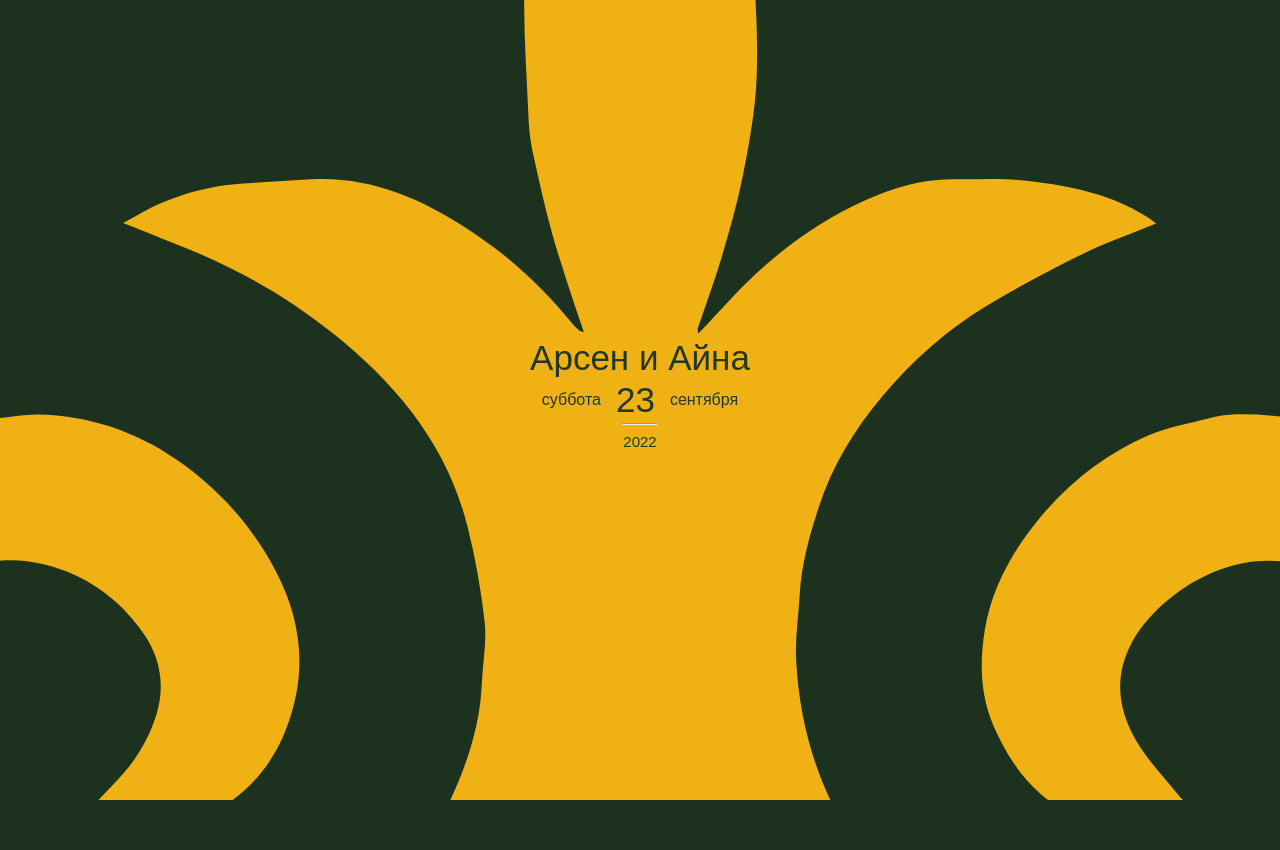
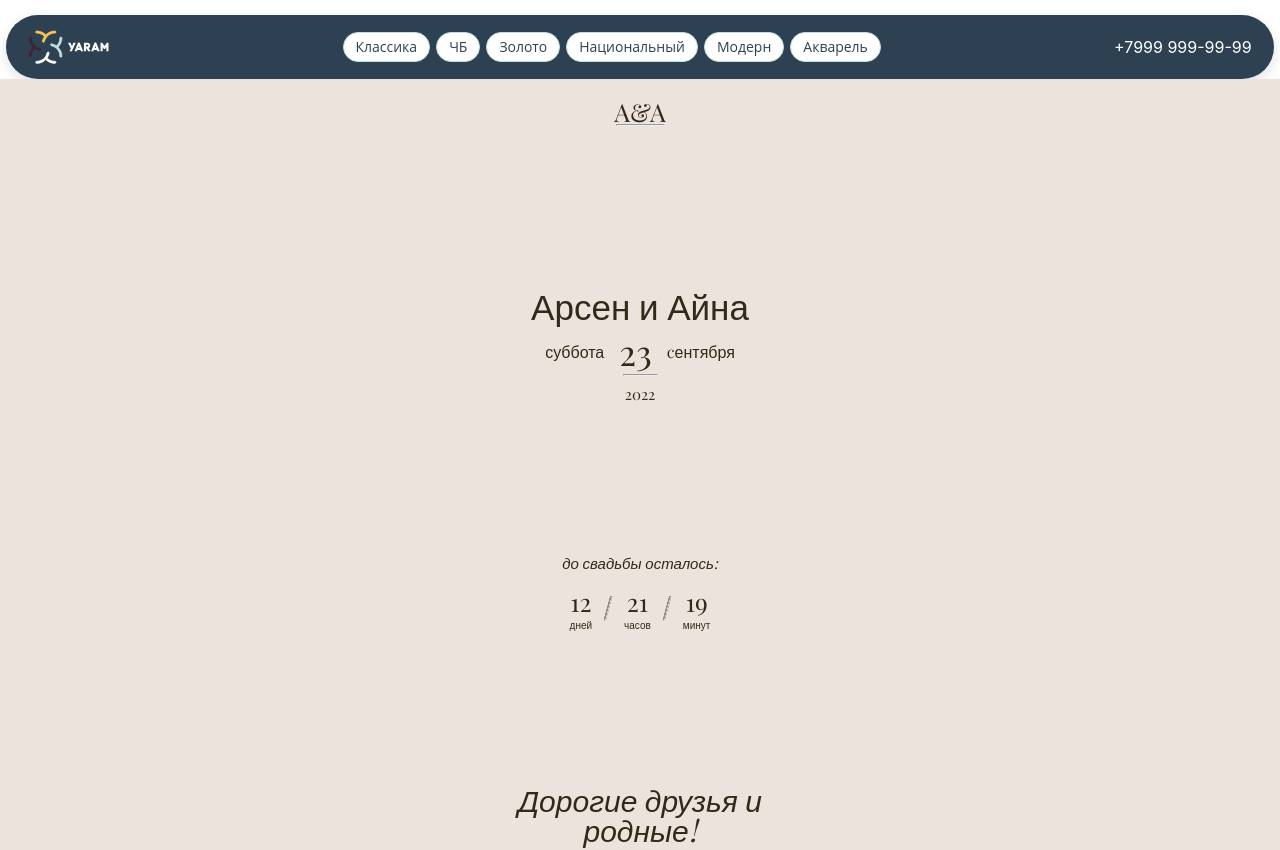
Before and after one commit to dot-nalchik/wedding-2, a React (Create React App) app: page / in a window 1280 px wide. Shown: the top 850 px of the page. Built offline with nearby package versions, Linux system fonts and the light colour scheme; a web font is replaced by a local one.

Commit message:
set themes opening btns

```diff
--- a/src/App.tsx
+++ b/src/App.tsx
@@ -15,20 +15,44 @@ function App() {
     setTheme(event.target.value as EThemes)
   }
 
+  function openClassic() {
+    setTheme(EThemes.Classic)
+  }
+
+  function openAquarell() {
+    setTheme(EThemes.Aquarell)
+  }
+
+  function openGold() {
+    setTheme(EThemes.Gold)
+  }
+
+  function openBlackAndWhite() {
+    setTheme(EThemes.BlackAndWhite)
+  }
+
+  function openModern() {
+    setTheme(EThemes.Modern)
+  }
+
+  function openNational() {
+    setTheme(EThemes.National)
+  }
+
   return (
       <div className="App">
-        {/*<div className="selector_box">*/}
-        {/*  <img src={logo} alt="logo"/>*/}
-        {/*  <div className="selectTheme">*/}
-        {/*    <button >Классика</button>*/}
-        {/*    <button>ЧБ</button>*/}
-        {/*    <button>Золото</button>*/}
-        {/*    <button>Национальный</button>*/}
-        {/*    <button>Модерн</button>*/}
-        {/*    <button>Акварель</button>*/}
-        {/*  </div>*/}
-        {/*  <a className="mobilePhone" href="tel:+79999999999">+7999 999-99-99</a>*/}
-        {/*</div>*/}
+        <div className="selector_box">
+          <img src={logo} alt="logo"/>
+          <div className="selectTheme">
+            <button onClick={openClassic}>Классика</button>
+            <button onClick={openBlackAndWhite}>ЧБ</button>
+            <button onClick={openGold}>Золото</button>
+            <button onClick={openNational}>Национальный</button>
+            <button onClick={openModern}>Модерн</button>
+            <button onClick={openAquarell}>Акварель</button>
+          </div>
+          <a className="mobilePhone" href="tel:+79999999999">+7999 999-99-99</a>
+        </div>
         {/*<select onChange={handleChangeTheme} value={theme}>*/}
         {/*  {pages.map((page) => (*/}
         {/*    <option*/}
@@ -40,8 +64,7 @@ function App() {
         {/*    </option>*/}
         {/*  ))}*/}
         {/*</select>*/}
-        <National />
-        {/*<Form/>*/}
+        <Form/>
       </div>
   );
 }
--- a/src/helpers.ts
+++ b/src/helpers.ts
@@ -24,4 +24,8 @@ export const pages: {
     name: 'Aquarell',
     value: EThemes.Aquarell,
   },
+  {
+    name: 'National',
+    value: EThemes.National,
+  },
 ];
--- a/src/pages/index.ts
+++ b/src/pages/index.ts
@@ -5,6 +5,7 @@ import BlackAndWhitePage from './BlackAndWhitePage/BlackAndWhitePage';
 import ClassicPage from './ClassicPage/ClassicPage';
 import GoldPage from './GoldPage/GoldPage';
 import ModernPage from './ModernPage/ModernPage';
+import National from "./National/National";
 
 export const Forms: Record<EThemes, MemoExoticComponent<() => ReactElement>> = {
   [EThemes.Classic]: ClassicPage,
@@ -12,4 +13,5 @@ export const Forms: Record<EThemes, MemoExoticComponent<() => ReactElement>> = {
   [EThemes.BlackAndWhite]: BlackAndWhitePage,
   [EThemes.Gold]: GoldPage,
   [EThemes.Modern]: ModernPage,
+  [EThemes.National]: National,
 }
--- a/src/store/models/main.ts
+++ b/src/store/models/main.ts
@@ -6,6 +6,7 @@ export enum EThemes {
   Gold = 'gold',
   BlackAndWhite = 'blackAndWhite',
   Modern = 'modern',
+  National = "national"
 }
 
 export type MainState = Record<EThemes, boolean>
@@ -46,6 +47,7 @@ const initialState: MainState = {
   gold: false,
   blackAndWhite: false,
   modern: false,
+  national: false,
 }
 
 export const main = createSlice({
```
